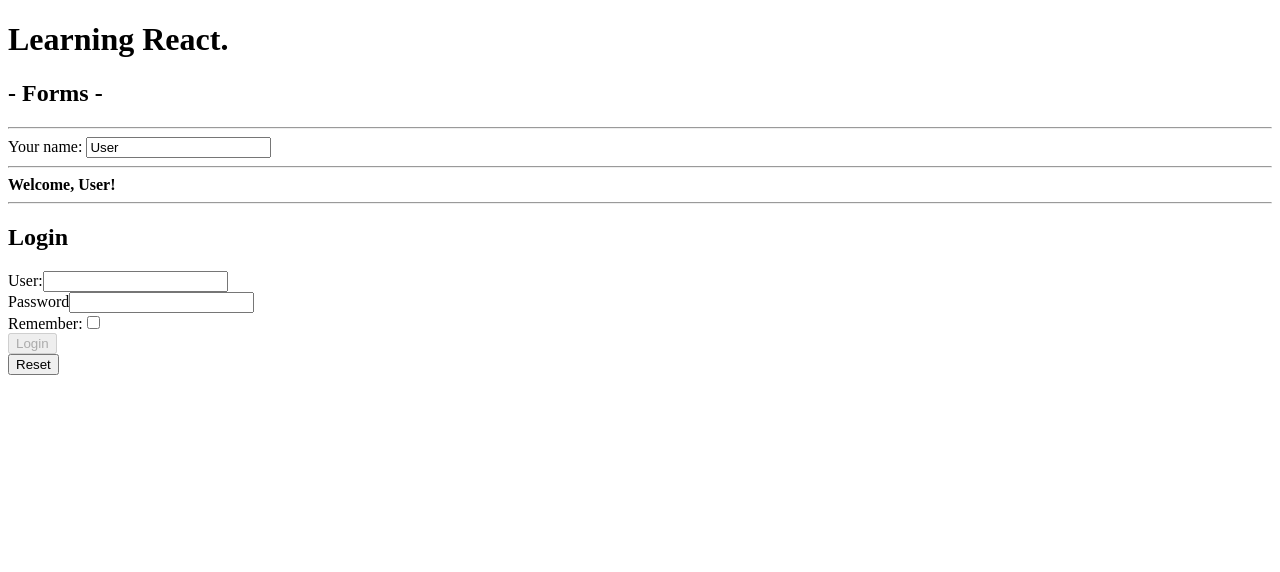
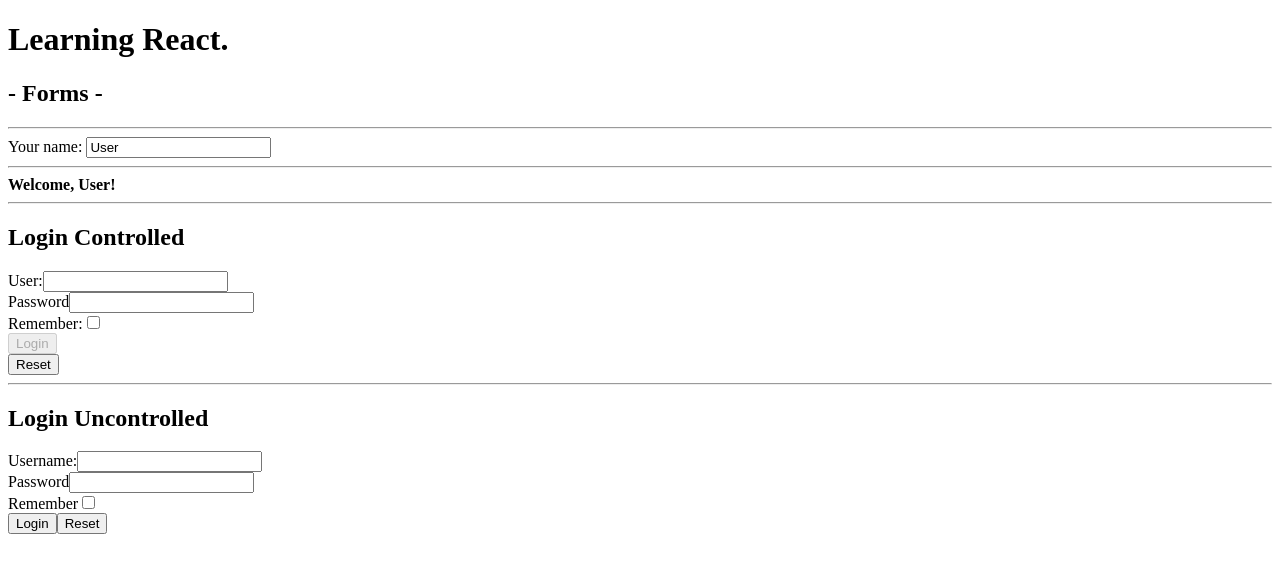
Before and after one commit to Macaicedoa/React, a React (Vite) app in the folder props/: page / in a window 1280 px wide. Shown: the top 572 px of the page. Built offline with nearby package versions, Linux system fonts and the light colour scheme.

Commit message:
Uncontrolled Forms -1

```diff
--- a/props/src/forms/AppForms.jsx
+++ b/props/src/forms/AppForms.jsx
@@ -1,6 +1,7 @@
 import React from 'react'
 import InteractiveWelcome from './InteractiveWelcome'
 import Login from './Login'
+import UncontrolledForm from './UncontrolledForm'
 
 function AppForms() {
 
@@ -15,8 +16,11 @@
         <hr />
         <InteractiveWelcome/>
         <hr />
-        <h2>Login</h2>
+        <h2>Login Controlled</h2>
         <Login onLogin={onLogin}/>
+        <hr />
+        <h2>Login Uncontrolled</h2>
+        <UncontrolledForm/>
     </div>
   )
 }
--- a/props/src/forms/Login.jsx
+++ b/props/src/forms/Login.jsx
@@ -30,7 +30,6 @@
 			username:"",
 			password:"",
 			rememberChecked: false,
-			buttonDisabled: true
 		})
 	}
 
--- /dev/null
+++ b/props/src/forms/UncontrolledForm.jsx
@@ -0,0 +1,35 @@
+function UncontrolledForm() {
+
+	function handleFormSubmit(event) {
+		event.preventDefault()
+		const username = event.target.elements.namedItem('username').value
+		const password = event.target.elements.namedItem('password').value
+		const session = event.target.elements.namedItem('session').checked
+
+		const data = {
+			username,
+			password,
+			session
+		}
+
+		console.log(data)
+	}
+
+  return (
+    <form onSubmit={handleFormSubmit}>
+			<label htmlFor="username">Username:</label>
+			<input name="username" type="text" />
+			<br />
+			<label htmlFor="password">Password</label>
+			<input name="password" type="password"  />
+			<br />
+			<label htmlFor="session">Remember</label>
+			<input type="checkbox" name="session" />
+			<br />
+			<button>Login</button>
+			<button type="reset">Reset</button>
+    </form>
+  )
+}
+
+export default UncontrolledForm
```
